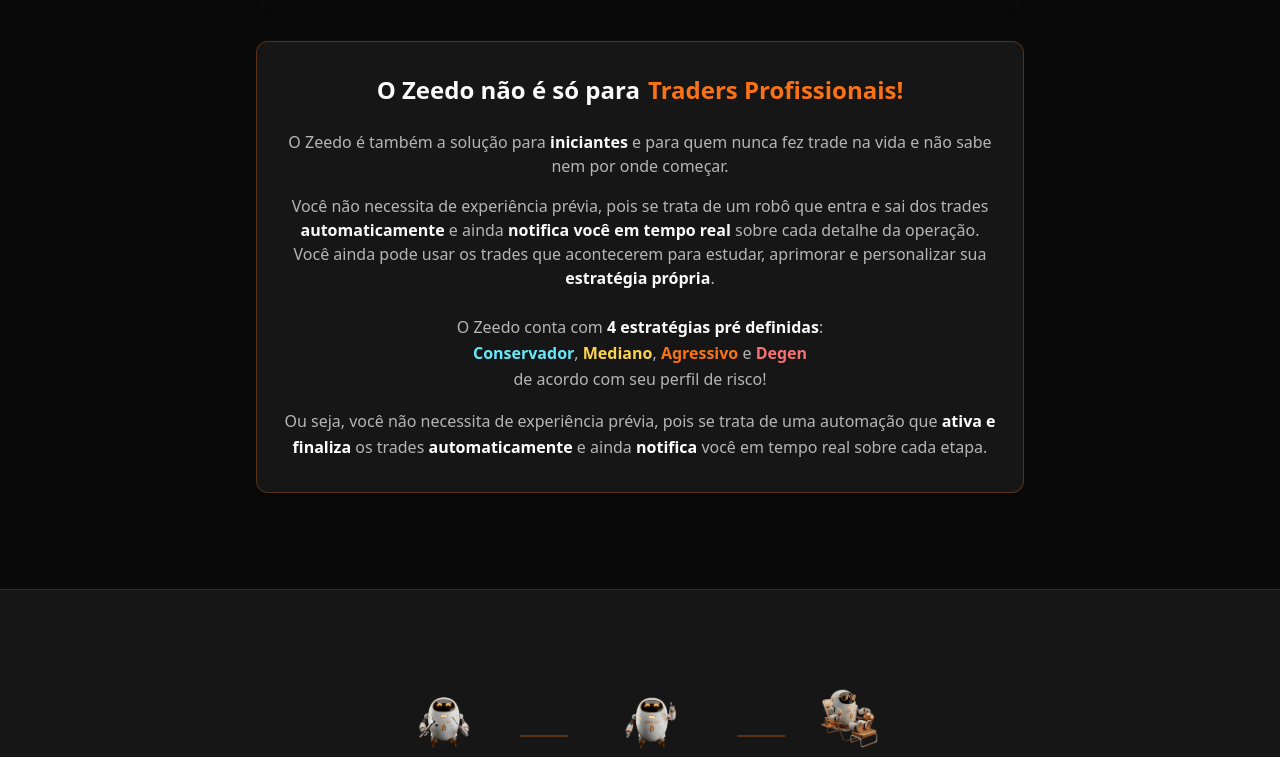
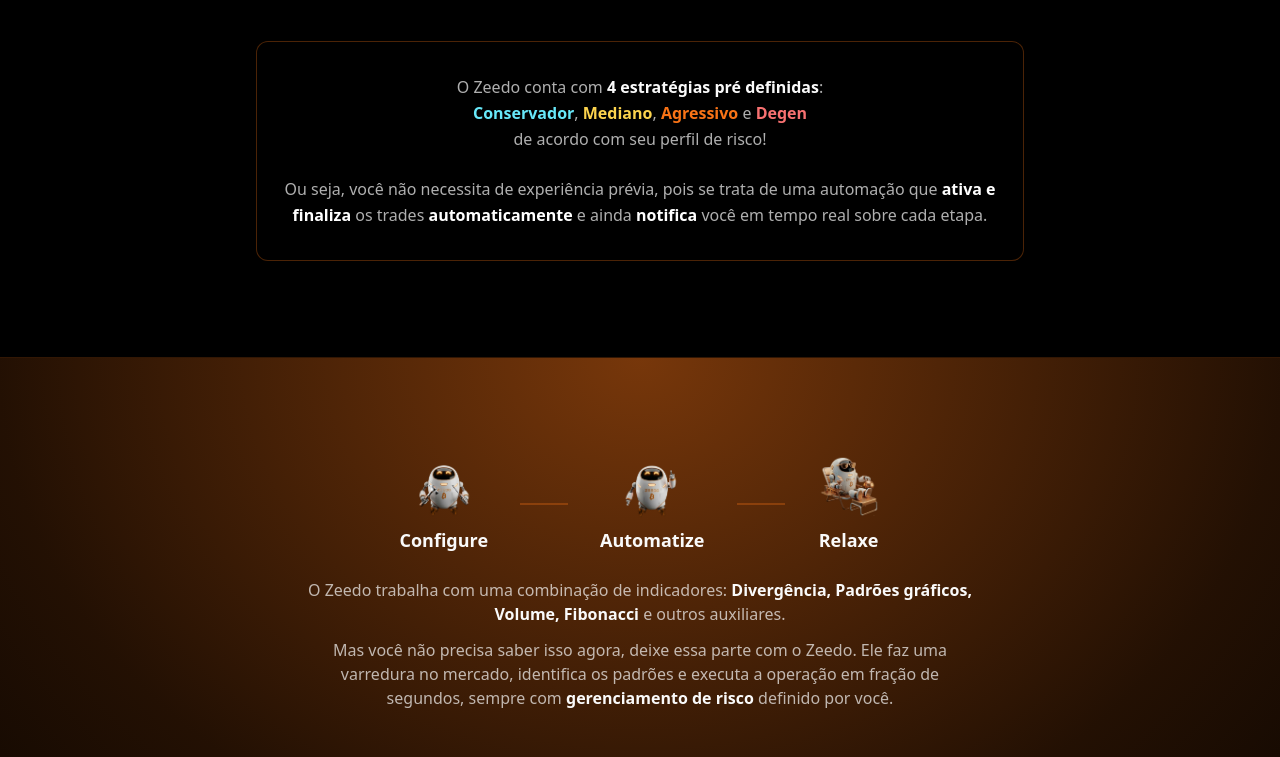
Before and after one commit to ZeedoBot/zeedo_vps, a Next.js app in the folder frontend/: page /bot in a window 1280 px wide. Shown: the part 1180-1937 px from the top of the page. Built offline with nearby package versions, Linux system fonts and the light colour scheme.

Commit message:
ajustes básicos

```diff
--- a/frontend/app/(vendas)/bot/layout.tsx
+++ b/frontend/app/(vendas)/bot/layout.tsx
@@ -26,5 +26,5 @@ export default function BotLayout({
 }: {
   children: React.ReactNode;
 }) {
-  return <div className="dark min-h-screen bg-zeedo-black">{children}</div>;
+  return <div className="dark min-h-screen bg-black">{children}</div>;
 }
--- a/frontend/app/(vendas)/bot/page.tsx
+++ b/frontend/app/(vendas)/bot/page.tsx
@@ -212,9 +212,9 @@ export default function BotPage() {
   const robotScale = useTransform(scrollYProgress, [0, 0.2], [1, 0.95]);
 
   return (
-    <div className="dark min-h-screen bg-zeedo-black text-zeedo-white">
+    <div className="dark min-h-screen bg-black text-zeedo-white">
       {/* Header */}
-      <header className="sticky top-0 z-50 border-b border-zeedo-orange/20 bg-zeedo-black/80 backdrop-blur-md">
+      <header className="sticky top-0 z-50 border-b border-zeedo-orange/20 bg-black/80 backdrop-blur-md">
         <div className="mx-auto flex max-w-6xl items-center justify-between px-4 py-4">
           <Link href="/" className="flex items-center gap-2">
             <Image src="/zeedo-logo.png?v=4" alt="Zeedo" width={40} height={40} className="mix-blend-multiply dark:mix-blend-screen" />
@@ -233,8 +233,7 @@ export default function BotPage() {
 
       <main>
         {/* Hero */}
-        <section className="relative overflow-hidden px-4 py-16 sm:py-24">
-          <div className="absolute inset-0 bg-gradient-to-b from-zeedo-orange/5 to-transparent dark:from-zeedo-orange/10" />
+        <section className="relative overflow-hidden bg-vendas-glow px-4 py-16 sm:py-24">
           <div className="relative mx-auto max-w-6xl">
             <div className="grid items-center gap-8 lg:grid-cols-2 lg:gap-12">
               <motion.div
@@ -288,7 +287,7 @@ export default function BotPage() {
 
         {/* Problema */}
         <motion.section
-          className="border-t border-zeedo-orange/20 px-4 py-16 sm:py-24"
+          className="relative overflow-hidden border-t border-zeedo-orange/20 bg-vendas-glow px-4 py-16 sm:py-24"
           initial="hidden"
           whileInView="visible"
           viewport={{ once: true, margin: "-80px" }}
@@ -354,39 +353,17 @@ export default function BotPage() {
               </div>
             </motion.div>
 
-            {/* Bloco 2: Mas o Zeedo é só para Traders? */}
+            {/* Bloco 2: Estratégias e automação */}
             <motion.div
               variants={staggerItem}
               initial="hidden"
               whileInView="visible"
               viewport={{ once: true, margin: "-40px" }}
               whileHover={{ scale: 1.01, transition: { duration: 0.2 } }}
-              className="relative overflow-hidden rounded-xl border border-zeedo-orange/30 bg-zeedo-black/5 px-6 py-8 shadow-lg transition-shadow hover:border-zeedo-orange/50 hover:shadow-xl dark:bg-white/5"
+              className="relative overflow-hidden rounded-xl border border-zeedo-orange/30 bg-black/45 px-6 py-8 shadow-lg transition-shadow hover:border-zeedo-orange/50 hover:shadow-xl"
             >
               <div className="relative text-center">
-                <h3 className="text-xl font-bold sm:text-2xl">
-                  <span className="text-zeedo-black dark:text-zeedo-white">
-                    O Zeedo não é só para
-                  </span>
-                  <br className="sm:hidden" />
-                  <span className="text-zeedo-orange sm:ml-2">
-                    Traders Profissionais!
-                  </span>
-                </h3>
-                <p className="mt-6 text-zeedo-black/70 dark:text-zeedo-white/70">
-                  O Zeedo é também a solução para{" "}
-                  <span className="font-semibold text-zeedo-black dark:text-zeedo-white">iniciantes</span> e para quem nunca fez trade na vida e não sabe nem por onde começar.
-                </p>
-                <p className="mt-4 text-zeedo-black/70 dark:text-zeedo-white/70">
-                  Você não necessita de experiência prévia, pois se trata de um robô que entra e sai dos trades{" "}
-                  <span className="font-semibold text-zeedo-black dark:text-zeedo-white">automaticamente</span> e ainda{" "}
-                  <span className="font-semibold text-zeedo-black dark:text-zeedo-white">notifica você em tempo real</span>{" "}
-                  sobre cada detalhe da operação.
-                  <br />
-                  Você ainda pode usar os trades que acontecerem para estudar, aprimorar e personalizar sua{" "}
-                  <span className="font-semibold text-zeedo-black dark:text-zeedo-white">estratégia própria</span>.
-                </p>
-                <p className="mt-6 text-zeedo-black/70 dark:text-zeedo-white/70 leading-relaxed">
+                <p className="text-zeedo-black/70 dark:text-zeedo-white/70 leading-relaxed">
                   O Zeedo conta com{" "}
                   <span className="font-semibold text-zeedo-black dark:text-zeedo-white">4 estratégias pré definidas</span>:
                   <br />
@@ -397,7 +374,7 @@ export default function BotPage() {
                   <br />
                   de acordo com seu perfil de risco!
                 </p>
-                <p className="mt-4 text-zeedo-black/70 dark:text-zeedo-white/70 leading-relaxed">
+                <p className="mt-6 text-zeedo-black/70 dark:text-zeedo-white/70 leading-relaxed">
                   Ou seja, você não necessita de experiência prévia, pois se trata de uma automação que{" "}
                   <span className="font-semibold text-zeedo-black dark:text-white">ativa e finaliza</span> os trades{" "}
                   <span className="font-semibold text-zeedo-black dark:text-white">automaticamente</span> e ainda{" "}
@@ -410,7 +387,7 @@ export default function BotPage() {
 
         {/* Solução */}
         <motion.section
-          className="relative overflow-hidden border-t border-zeedo-orange/20 bg-zeedo-black/5 dark:bg-white/5 px-4 py-16 sm:py-24"
+          className="relative overflow-hidden border-t border-zeedo-orange/20 bg-vendas-glow px-4 py-16 sm:py-24"
           initial="hidden"
           whileInView="visible"
           viewport={{ once: true, margin: "-80px" }}
@@ -519,7 +496,7 @@ export default function BotPage() {
 
         {/* Como funciona */}
         <motion.section
-          className="border-t border-zeedo-orange/20 px-4 py-16 sm:py-24"
+          className="relative overflow-hidden border-t border-zeedo-orange/20 bg-vendas-glow px-4 py-16 sm:py-24"
           initial="hidden"
           whileInView="visible"
           viewport={{ once: true, margin: "-80px" }}
@@ -581,7 +558,7 @@ export default function BotPage() {
         </motion.section>
 
         <motion.section
-          className="border-t border-zeedo-orange/20 px-4 py-16 sm:py-24"
+          className="relative overflow-hidden border-t border-zeedo-orange/20 bg-vendas-glow px-4 py-16 sm:py-24"
           initial="hidden"
           whileInView="visible"
           viewport={{ once: true, margin: "-80px" }}
@@ -634,7 +611,7 @@ export default function BotPage() {
 
         {/* Bônus */}
         <motion.section
-          className="relative overflow-hidden border-t border-zeedo-orange/20 bg-gradient-to-br from-zeedo-orange/10 via-transparent to-zeedo-orange/10 dark:from-zeedo-orange/5 dark:via-transparent dark:to-zeedo-orange/5 px-4 py-16 sm:py-24"
+          className="relative overflow-hidden border-t border-zeedo-orange/20 bg-vendas-glow px-4 py-16 sm:py-24"
           initial="hidden"
           whileInView="visible"
           viewport={{ once: true, margin: "-80px" }}
@@ -681,7 +658,7 @@ export default function BotPage() {
         {/* Planos */}
         <motion.section
           id="planos"
-          className="border-t border-zeedo-orange/20 px-4 py-16 sm:py-24"
+          className="relative overflow-hidden border-t border-zeedo-orange/20 bg-vendas-glow px-4 py-16 sm:py-24"
           initial="hidden"
           whileInView="visible"
           viewport={{ once: true, margin: "-80px" }}
@@ -817,7 +794,7 @@ export default function BotPage() {
 
         {/* Prova social */}
         <motion.section
-          className="border-t border-zeedo-orange/20 px-4 py-16 sm:py-24"
+          className="relative overflow-hidden border-t border-zeedo-orange/20 bg-vendas-glow px-4 py-16 sm:py-24"
           initial="hidden"
           whileInView="visible"
           viewport={{ once: true, margin: "-80px" }}
@@ -870,7 +847,7 @@ export default function BotPage() {
 
         {/* FAQ */}
         <motion.section
-          className="border-t border-zeedo-orange/20 px-4 py-16 sm:py-24"
+          className="relative overflow-hidden border-t border-zeedo-orange/20 bg-vendas-glow px-4 py-16 sm:py-24"
           initial="hidden"
           whileInView="visible"
           viewport={{ once: true, margin: "-80px" }}
@@ -923,7 +900,7 @@ export default function BotPage() {
 
         {/* CTA final */}
         <motion.section
-          className="relative overflow-hidden border-t border-zeedo-orange/20 bg-gradient-to-br from-zeedo-orange/10 via-transparent to-zeedo-orange/10 dark:from-zeedo-orange/5 dark:via-transparent dark:to-zeedo-orange/5 px-4 py-20 sm:py-28"
+          className="relative overflow-hidden border-t border-zeedo-orange/20 bg-vendas-glow px-4 py-20 sm:py-28"
           initial="hidden"
           whileInView="visible"
           viewport={{ once: true, margin: "-80px" }}
--- a/frontend/app/(vendas)/layout.tsx
+++ b/frontend/app/(vendas)/layout.tsx
@@ -3,5 +3,5 @@
  * O dashboard e demais páginas continuam com tema via ThemeProvider + toggle.
  */
 export default function VendasLayout({ children }: { children: React.ReactNode }) {
-  return <div className="dark min-h-screen bg-zeedo-black">{children}</div>;
+  return <div className="dark min-h-screen bg-black">{children}</div>;
 }
--- a/frontend/app/acesso-antecipado/layout.tsx
+++ b/frontend/app/acesso-antecipado/layout.tsx
@@ -26,5 +26,5 @@ export default function AcessoAntecipadoLayout({
 }: {
   children: React.ReactNode;
 }) {
-  return <div className="dark min-h-screen bg-zeedo-black">{children}</div>;
+  return <div className="dark min-h-screen bg-black">{children}</div>;
 }
--- a/frontend/app/acesso-antecipado/page.tsx
+++ b/frontend/app/acesso-antecipado/page.tsx
@@ -268,9 +268,9 @@ export default function AcessoAntecipadoPage() {
   const robotScale = useTransform(scrollYProgress, [0, 0.2], [1, 0.95]);
 
   return (
-    <div className="dark min-h-screen bg-zeedo-black text-zeedo-white">
+    <div className="dark min-h-screen bg-black text-zeedo-white">
       {/* Header */}
-      <header className="sticky top-0 z-50 border-b border-zeedo-orange/20 bg-zeedo-black/80 backdrop-blur-md">
+      <header className="sticky top-0 z-50 border-b border-zeedo-orange/20 bg-black/80 backdrop-blur-md">
         <div className="mx-auto flex max-w-6xl items-center justify-between px-4 py-4">
           <Link href="/" className="flex items-center gap-2">
             <Image src="/zeedo-logo.png?v=4" alt="Zeedo" width={40} height={40} className="mix-blend-multiply dark:mix-blend-screen" />
@@ -281,7 +281,7 @@ export default function AcessoAntecipadoPage() {
 
       <main>
         {/* Hero */}
-        <section className="relative overflow-hidden px-4 py-16 sm:py-24 bg-[#000000]">
+        <section className="relative overflow-hidden bg-vendas-glow px-4 py-16 sm:py-24">
           <div className="relative mx-auto max-w-6xl">
             <div className="grid items-center gap-8 lg:grid-cols-2 lg:gap-12">
               <motion.div
@@ -335,7 +335,7 @@ export default function AcessoAntecipadoPage() {
 
         {/* Problema */}
         <motion.section
-          className="border-t border-zeedo-orange/20 px-4 py-16 sm:py-24"
+          className="relative overflow-hidden border-t border-zeedo-orange/20 bg-vendas-glow px-4 py-16 sm:py-24"
           initial="hidden"
           whileInView="visible"
           viewport={{ once: true, margin: "-80px" }}
@@ -401,39 +401,17 @@ export default function AcessoAntecipadoPage() {
               </div>
             </motion.div>
 
-            {/* Bloco 2: Mas o Zeedo é só para Traders? */}
+            {/* Bloco 2: Estratégias e automação */}
             <motion.div
               variants={staggerItem}
               initial="hidden"
               whileInView="visible"
               viewport={{ once: true, margin: "-40px" }}
               whileHover={{ scale: 1.01, transition: { duration: 0.2 } }}
-              className="relative overflow-hidden rounded-xl border border-zeedo-orange/30 bg-zeedo-black/5 px-6 py-8 shadow-lg transition-shadow hover:border-zeedo-orange/50 hover:shadow-xl dark:bg-white/5"
+              className="relative overflow-hidden rounded-xl border border-zeedo-orange/30 bg-black/45 px-6 py-8 shadow-lg transition-shadow hover:border-zeedo-orange/50 hover:shadow-xl"
             >
               <div className="relative text-center">
-                <h3 className="text-xl font-bold sm:text-2xl">
-                  <span className="text-zeedo-black dark:text-zeedo-white">
-                    O Zeedo não é só para
-                  </span>
-                  <br className="sm:hidden" />
-                  <span className="text-zeedo-orange sm:ml-2">
-                    Traders Profissionais!
-                  </span>
-                </h3>
-                <p className="mt-6 text-zeedo-black/70 dark:text-zeedo-white/70">
-                  O Zeedo é também a solução para{" "}
-                  <span className="font-semibold text-zeedo-black dark:text-zeedo-white">iniciantes</span> e para quem nunca fez trade na vida e não sabe nem por onde começar.
-                </p>
-                <p className="mt-4 text-zeedo-black/70 dark:text-zeedo-white/70">
-                  Você não necessita de experiência prévia, pois se trata de um robô que entra e sai dos trades{" "}
-                  <span className="font-semibold text-zeedo-black dark:text-zeedo-white">automaticamente</span> e ainda{" "}
-                  <span className="font-semibold text-zeedo-black dark:text-zeedo-white">notifica você em tempo real</span>{" "}
-                  sobre cada detalhe da operação.
-                  <br />
-                  Você ainda pode usar os trades que acontecerem para estudar, aprimorar e personalizar sua{" "}
-                  <span className="font-semibold text-zeedo-black dark:text-zeedo-white">estratégia própria</span>.
-                </p>
-                <p className="mt-6 text-zeedo-black/70 dark:text-zeedo-white/70 leading-relaxed">
+                <p className="text-zeedo-black/70 dark:text-zeedo-white/70 leading-relaxed">
                   O Zeedo conta com{" "}
                   <span className="font-semibold text-zeedo-black dark:text-zeedo-white">4 estratégias pré definidas</span>:
                   <br />
@@ -444,7 +422,7 @@ export default function AcessoAntecipadoPage() {
                   <br />
                   de acordo com seu perfil de risco!
                 </p>
-                <p className="mt-4 text-zeedo-black/70 dark:text-zeedo-white/70 leading-relaxed">
+                <p className="mt-6 text-zeedo-black/70 dark:text-zeedo-white/70 leading-relaxed">
                   Ou seja, você não necessita de experiência prévia, pois se trata de uma automação que{" "}
                   <span className="font-semibold text-zeedo-black dark:text-white">ativa e finaliza</span> os trades{" "}
                   <span className="font-semibold text-zeedo-black dark:text-white">automaticamente</span> e ainda{" "}
@@ -457,7 +435,7 @@ export default function AcessoAntecipadoPage() {
 
         {/* Solução */}
         <motion.section
-          className="relative overflow-hidden border-t border-zeedo-orange/20 bg-zeedo-black/5 dark:bg-white/5 px-4 py-16 sm:py-24"
+          className="relative overflow-hidden border-t border-zeedo-orange/20 bg-vendas-glow px-4 py-16 sm:py-24"
           initial="hidden"
           whileInView="visible"
           viewport={{ once: true, margin: "-80px" }}
@@ -566,7 +544,7 @@ export default function AcessoAntecipadoPage() {
 
         {/* Como funciona */}
         <motion.section
-          className="border-t border-zeedo-orange/20 px-4 py-16 sm:py-24 bg-[#111111]"
+          className="relative overflow-hidden border-t border-zeedo-orange/20 bg-vendas-glow px-4 py-16 sm:py-24"
           initial="hidden"
           whileInView="visible"
           viewport={{ once: true, margin: "-80px" }}
@@ -628,7 +606,7 @@ export default function AcessoAntecipadoPage() {
         </motion.section>
 
         <motion.section
-          className="border-t border-zeedo-orange/20 px-4 py-16 sm:py-24"
+          className="relative overflow-hidden border-t border-zeedo-orange/20 bg-vendas-glow px-4 py-16 sm:py-24"
           initial="hidden"
           whileInView="visible"
           viewport={{ once: true, margin: "-80px" }}
@@ -681,7 +659,7 @@ export default function AcessoAntecipadoPage() {
 
         {/* Bônus */}
         <motion.section
-          className="relative overflow-hidden border-t border-zeedo-orange/20 bg-gradient-to-br from-zeedo-orange/10 via-transparent to-zeedo-orange/10 dark:from-zeedo-orange/5 dark:via-transparent dark:to-zeedo-orange/5 px-4 py-16 sm:py-24"
+          className="relative overflow-hidden border-t border-zeedo-orange/20 bg-vendas-glow px-4 py-16 sm:py-24"
           initial="hidden"
           whileInView="visible"
           viewport={{ once: true, margin: "-80px" }}
@@ -728,7 +706,7 @@ export default function AcessoAntecipadoPage() {
         {/* Formulário de acesso antecipado */}
         <motion.section
           id="acesso-antecipado"
-          className="border-t border-zeedo-orange/20 px-4 py-16 sm:py-24"
+          className="relative overflow-hidden border-t border-zeedo-orange/20 bg-vendas-glow px-4 py-16 sm:py-24"
           initial="hidden"
           whileInView="visible"
           viewport={{ once: true, margin: "-80px" }}
@@ -750,7 +728,7 @@ export default function AcessoAntecipadoPage() {
 
         {/* Prova social */}
         <motion.section
-          className="border-t border-zeedo-orange/20 px-4 py-16 sm:py-24 bg-[#111111]"
+          className="relative overflow-hidden border-t border-zeedo-orange/20 bg-vendas-glow px-4 py-16 sm:py-24"
           initial="hidden"
           whileInView="visible"
           viewport={{ once: true, margin: "-80px" }}
@@ -803,7 +781,7 @@ export default function AcessoAntecipadoPage() {
 
         {/* FAQ */}
         <motion.section
-          className="border-t border-zeedo-orange/20 px-4 py-16 sm:py-24"
+          className="relative overflow-hidden border-t border-zeedo-orange/20 bg-vendas-glow px-4 py-16 sm:py-24"
           initial="hidden"
           whileInView="visible"
           viewport={{ once: true, margin: "-80px" }}
@@ -856,7 +834,7 @@ export default function AcessoAntecipadoPage() {
 
         {/* CTA final com formulário */}
         <motion.section
-          className="relative overflow-hidden border-t border-zeedo-orange/20 bg-gradient-to-br from-zeedo-orange/10 via-transparent to-zeedo-orange/10 dark:from-zeedo-orange/5 dark:via-transparent dark:to-zeedo-orange/5 px-4 py-20 sm:py-28"
+          className="relative overflow-hidden border-t border-zeedo-orange/20 bg-vendas-glow px-4 py-20 sm:py-28"
           initial="hidden"
           whileInView="visible"
           viewport={{ once: true, margin: "-80px" }}
--- a/frontend/app/globals.css
+++ b/frontend/app/globals.css
@@ -29,3 +29,16 @@ body {
     display: none;
   }
 }
+
+@layer utilities {
+  /* Fundo vendas: glow laranja no topo (estilo referência) + preto */
+  .bg-vendas-glow {
+    background-color: #000000;
+    background-image: radial-gradient(
+      ellipse 125% 75% at 50% 0%,
+      rgba(249, 115, 22, 0.48) 0%,
+      rgba(249, 115, 22, 0.14) 40%,
+      transparent 72%
+    );
+  }
+}
```
Also changed, not shown: 1 other file (tests, documents, lock files or other folders).
